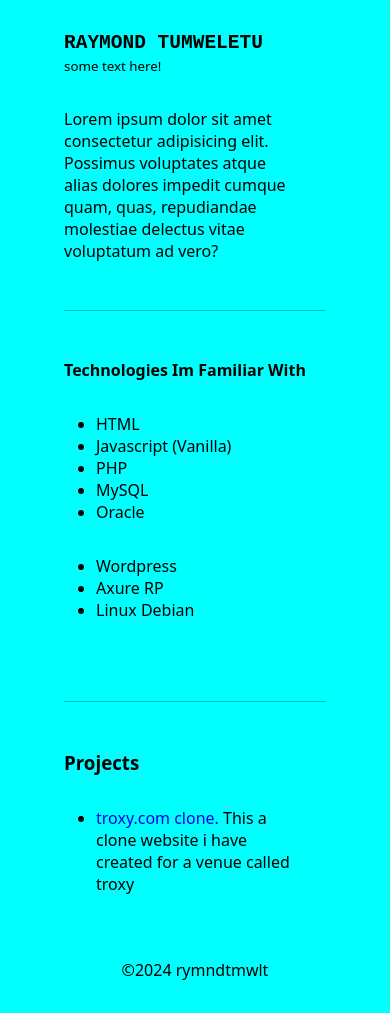
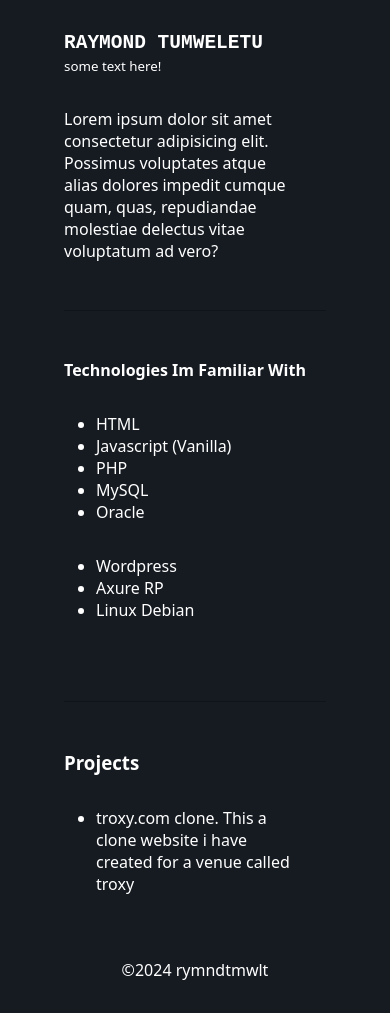
Before and after one commit to raymondtumweletu/personalwebsite, a plain HTML site: page index.html in a window 390 px wide. Drawn offline with Linux system fonts and the light colour scheme.

Commit message:
Update main.css

```diff
--- a/assets/css/main.css
+++ b/assets/css/main.css
@@ -2,7 +2,7 @@
     padding: 0;
     margin: 0;
     box-sizing: border-box;
-    /*background-color: red;*/
+    background-color: #fcfaf5;
     font-family: system-ui, -apple-system, BlinkMacSystemFont, 'Segoe UI', Roboto, Oxygen, Ubuntu, Cantarell, 'Open Sans', 'Helvetica Neue', sans-serif;
 }
 body{
@@ -11,7 +11,8 @@ body{
 
 @media only screen and (max-width:800px) {
     *{
-        background-color: aqua;
+        background-color: #161b22;
+        color: white
     }
     body{
         padding: 0 4rem;
```
